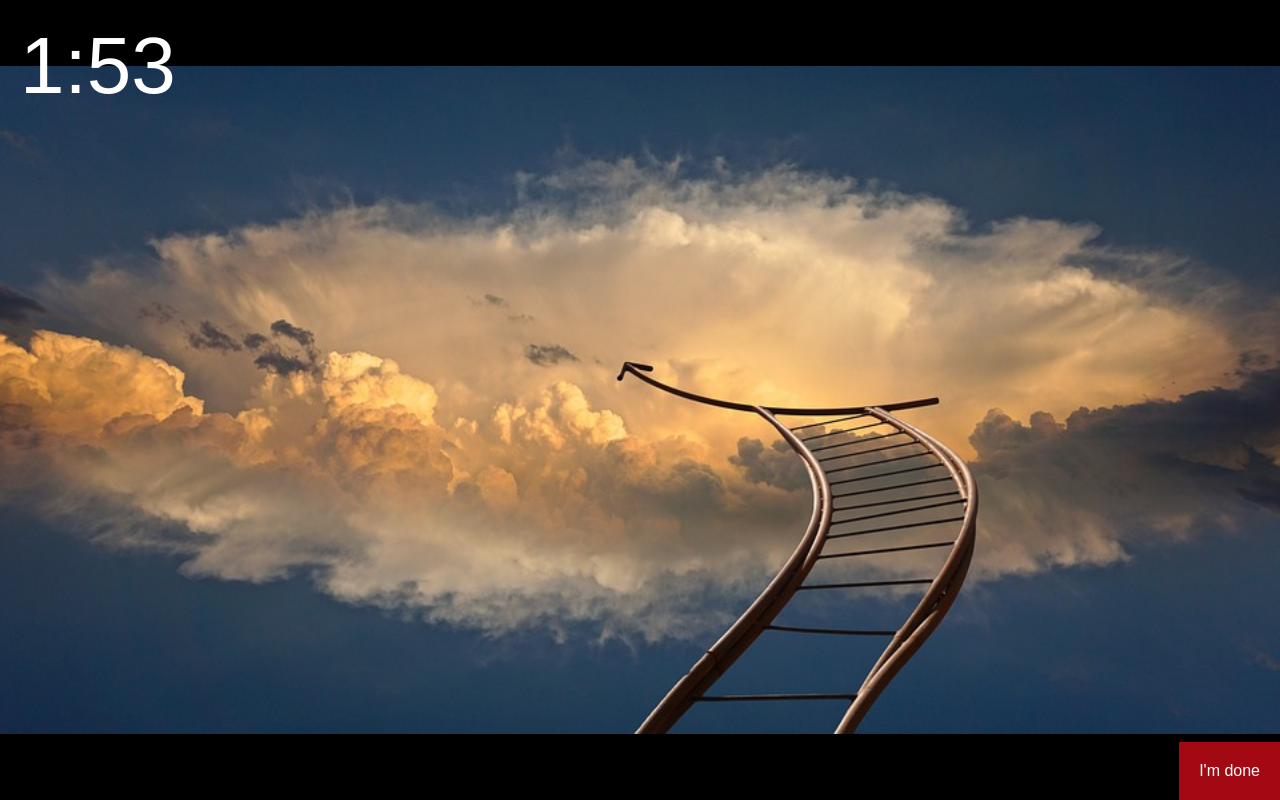
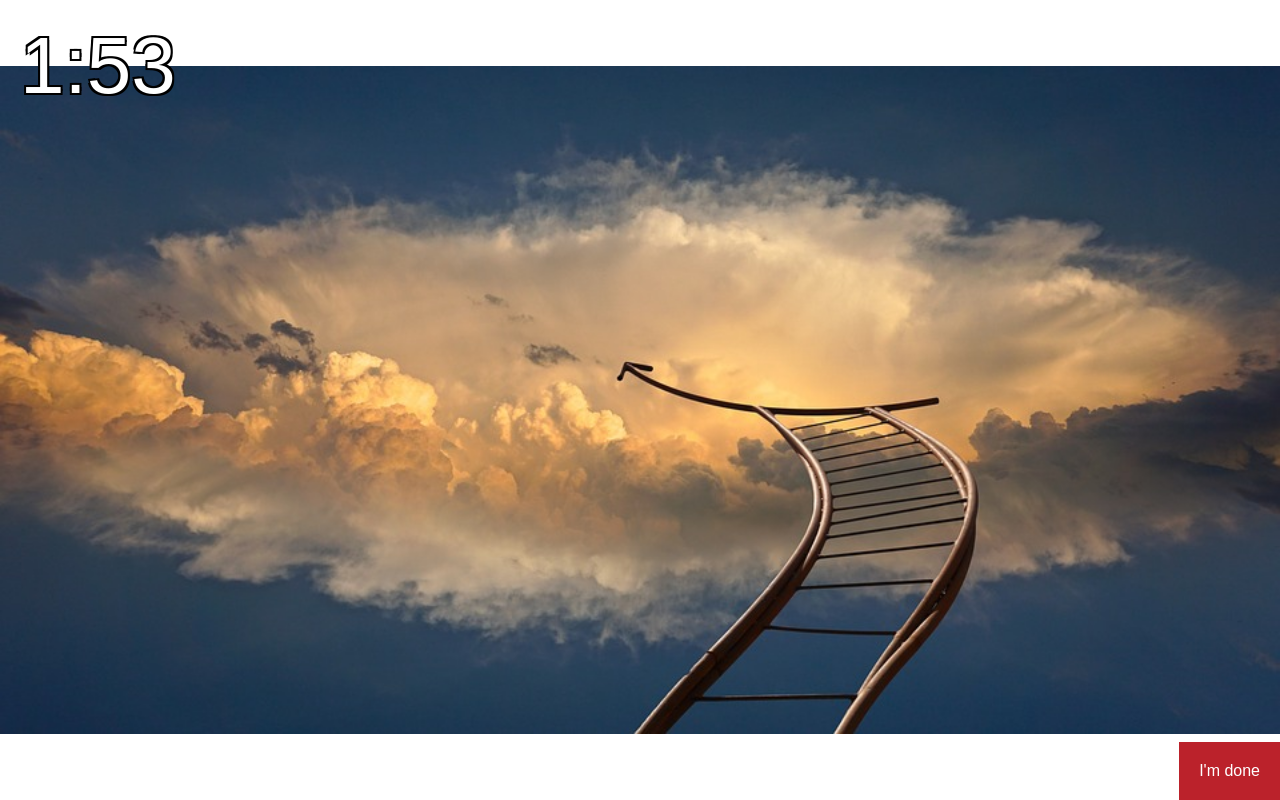
Before and after one commit to ariannedee/Stochastica, a Django app: page /play/ in a window 1280 px wide. Run offline with Django 3.2, Linux system fonts and the light colour scheme; a user stored in the database is signed in; data comes from the database, SQL or seed files in the repository.

Commit message:
Added an outline to the timer.

```diff
--- a/stochastica_site/presentation/static/presentation/css/style.css
+++ b/stochastica_site/presentation/static/presentation/css/style.css
@@ -56,7 +56,7 @@ nav {
   background-position: center;
   background-repeat: no-repeat;
   background-size: contain;
-  background-color: black;
+  background-color: white;
 }
 
 a#back {
@@ -109,6 +109,16 @@ main#intro {
   font-size: 3rem;
 }
 
+.timer {
+  position: absolute;
+  top: 20px;
+  left: 20px;
+  color: white;
+  text-shadow: -2px -2px 0 #000, 2px -2px 0 #000, -2px 2px 0 #000, 2px 2px 0 #000;
+  font-size: 5rem;
+  display: inline-block;
+}
+
 main#next_round {
   z_index: -1;
   background-color: black;
@@ -155,15 +165,6 @@ div.done {
   padding: 20px;
 }
 
-.timer {
-  position: absolute;
-  top: 20px;
-  left: 20px;
-  color: #FFFFFF;
-  font-size: 5rem;
-  display: inline-block;
-}
-
 footer {
   position: absolute;
   bottom: 0;
```
